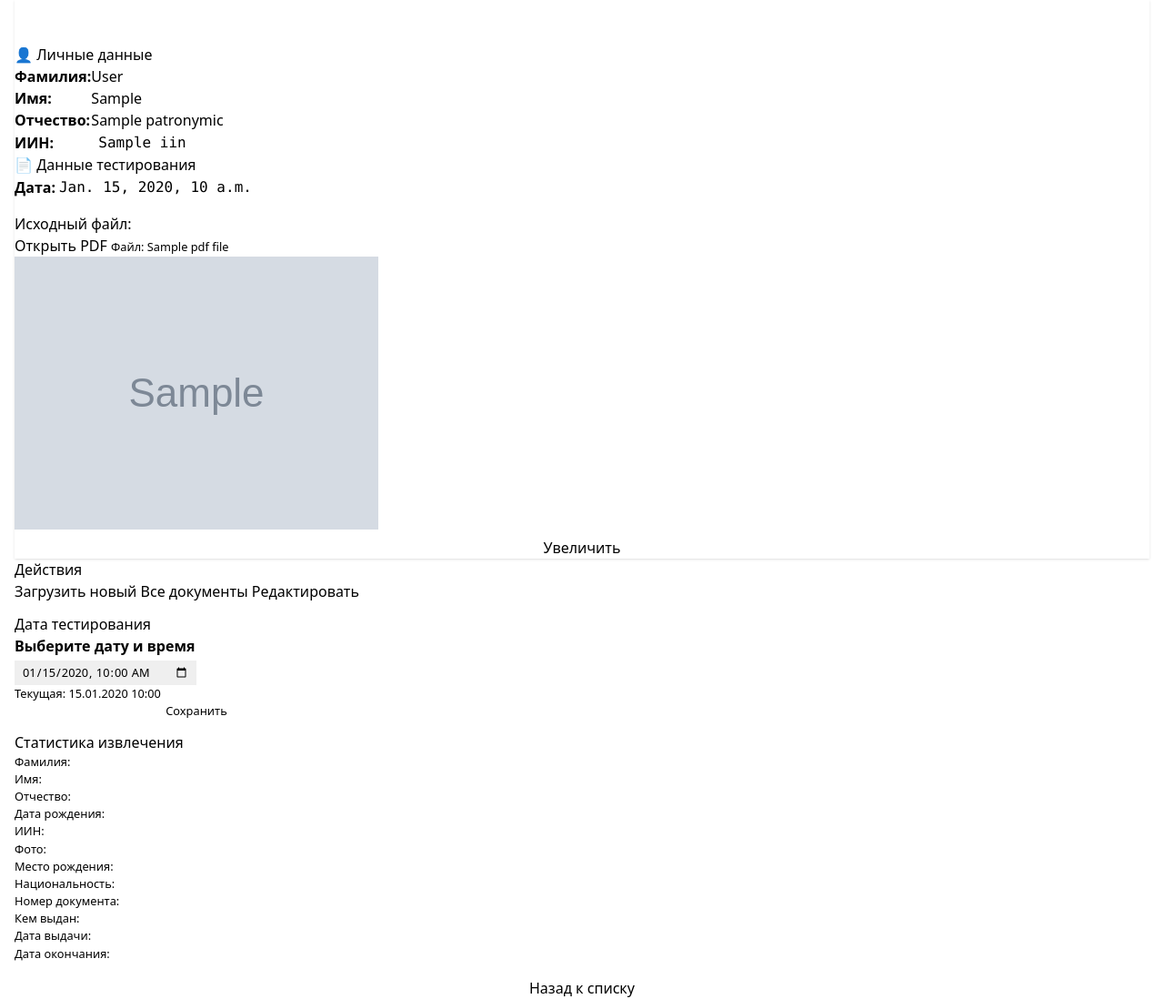
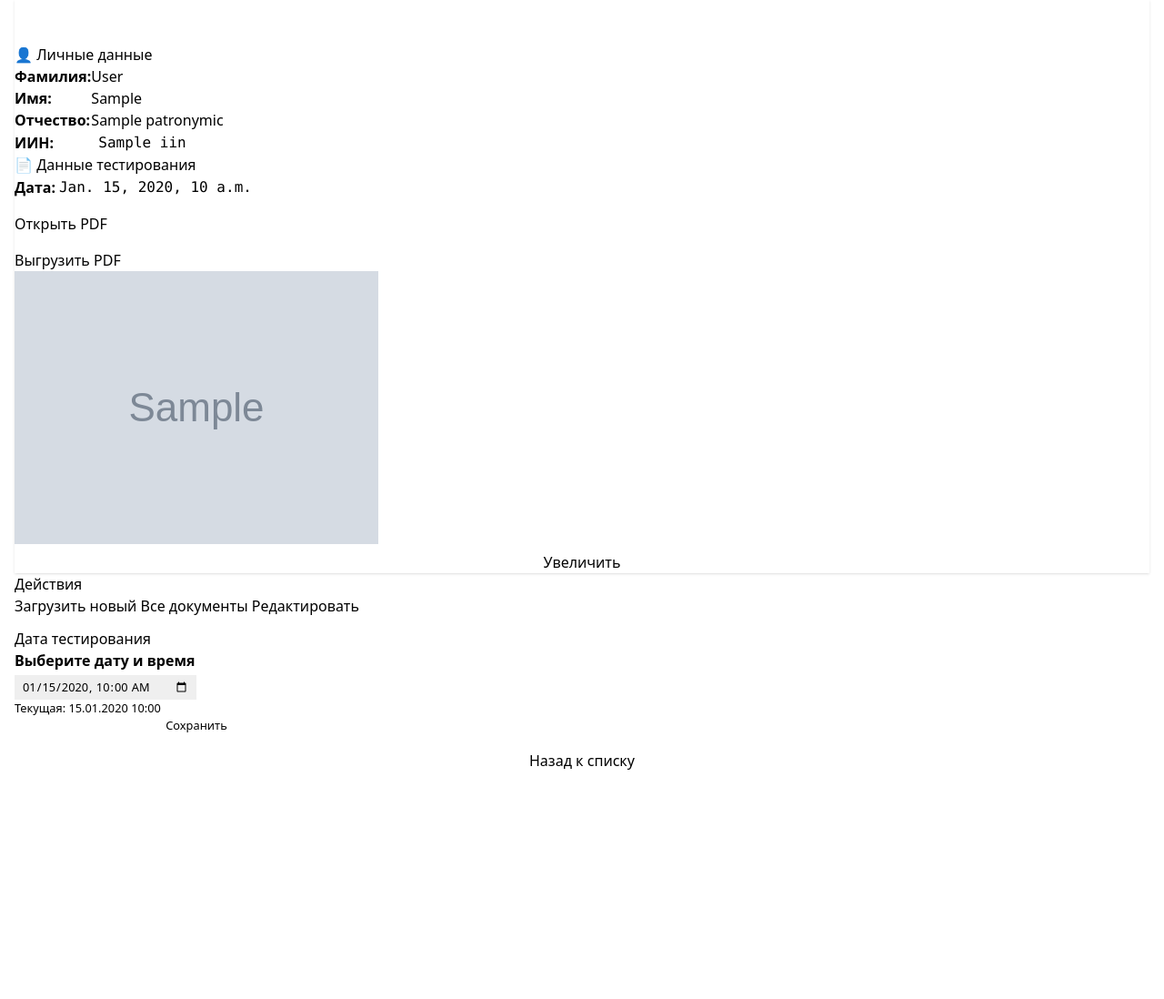
Before and after one commit to Zazh/pdf-documents-parser-kz, a Django app: template templates/documents/document_detail.html in a window 1280 px wide. Shown: the part 52-1150 px from the top of the page at 91% size. After the commit the page ends 898 px from the top, so only its background shows below. Run offline with Django 3.2, Linux system fonts and the light colour scheme; the template is opened without the code that fills it: most values are stand-ins (such as "Sample title", 1, 10 or a date in 2020); grey boxes marked "Sample" are stand-in pictures.

Commit message:
add: document card download member

```diff
--- a/documents/urls.py
+++ b/documents/urls.py
@@ -6,9 +6,8 @@ urlpatterns = [
     path('upload/', views.upload_document, name='upload_document'),
     path('documents/', views.document_list, name='document_list'),
     path('documents/<int:pk>/', views.document_detail, name='document_detail'),
-
     path('documents/<int:pk>/set_test_date/', views.set_test_date, name='set_test_date'),
-
+    path('documents/<int:pk>/export-pdf/', views.document_export_pdf, name='document_export_pdf'),
     path('calibrate/', views.coordinate_calibration, name='coordinate_calibration'),
     path('api/save-coordinates/', views.save_coordinates, name='save_coordinates'),
     path('api/get-coordinates/', views.get_coordinates, name='get_coordinates'),
--- a/requirements.txt
+++ b/requirements.txt
@@ -2,6 +2,7 @@ Django==5.2.5
 pdf2image==1.16.3
 Pillow==11.3.0
 pytesseract==0.3.10
+weasyprint>=62
 
 #poopler - sudo apt-get install poppler-utils
 #brew install tesseract tesseract-lang
--- a/templates/documents/document_detail.html
+++ b/templates/documents/document_detail.html
@@ -112,17 +112,22 @@
                             </div>
                         </div>
 
-                        {% if document.pdf_file %}
-                            <div class="mt-4">
-                                <h6>Исходный файл:</h6>
+                        <div class="row">
+                            {% if document.pdf_file %}
+                            <div class="mt-4 col-4">
                                 <a href="{{ document.pdf_file.url }}" target="_blank" class="btn btn-outline-secondary">
                                     <i class="bi bi-file-pdf"></i> Открыть PDF
                                 </a>
-                                <small class="text-muted d-block mt-2">
-                                    Файл: {{ document.pdf_file.name|cut:"pdfs/" }}
-                                </small>
                             </div>
-                        {% endif %}
+                            {% endif %}
+                            <div class="mt-4 col-4">
+                                <a href="{% url 'document_export_pdf' document.pk %}" class="btn btn-outline-success">
+                                  <i class="bi bi-filetype-pdf"></i> Выгрузить PDF
+                                </a>
+                            </div>
+                        </div>
+
+
 
                         <!-- Кнопка для показа отладочной информации -->
 <!--                        <div class="mt-4">-->
@@ -219,141 +224,141 @@
             </div>
         </div>
 
-        <div class="card mt-3">
-            <div class="card-header">
-                <h6 class="mb-0"><i class="bi bi-info-circle"></i> Статистика извлечения</h6>
-            </div>
-            <div class="card-body">
-                <small class="text-muted">
-                    <div class="row">
-                        <div class="col-6">
-                            <div class="d-flex justify-content-between">
-                                <span>Фамилия:</span>
-                                <span>
-                                    {% if document.last_name %}
-                                        <i class="bi bi-check-circle text-success"></i>
-                                    {% else %}
-                                        <i class="bi bi-x-circle text-danger"></i>
-                                    {% endif %}
-                                </span>
-                            </div>
-                            <div class="d-flex justify-content-between">
-                                <span>Имя:</span>
-                                <span>
-                                    {% if document.first_name %}
-                                        <i class="bi bi-check-circle text-success"></i>
-                                    {% else %}
-                                        <i class="bi bi-x-circle text-danger"></i>
-                                    {% endif %}
-                                </span>
-                            </div>
-                            <div class="d-flex justify-content-between">
-                                <span>Отчество:</span>
-                                <span>
-                                    {% if document.patronymic %}
-                                        <i class="bi bi-check-circle text-success"></i>
-                                    {% else %}
-                                        <i class="bi bi-x-circle text-danger"></i>
-                                    {% endif %}
-                                </span>
-                            </div>
-                            <div class="d-flex justify-content-between">
-                                <span>Дата рождения:</span>
-                                <span>
-                                    {% if document.birth_date %}
-                                        <i class="bi bi-check-circle text-success"></i>
-                                    {% else %}
-                                        <i class="bi bi-x-circle text-danger"></i>
-                                    {% endif %}
-                                </span>
-                            </div>
-                            <div class="d-flex justify-content-between">
-                                <span>ИИН:</span>
-                                <span>
-                                    {% if document.iin %}
-                                        <i class="bi bi-check-circle text-success"></i>
-                                    {% else %}
-                                        <i class="bi bi-x-circle text-danger"></i>
-                                    {% endif %}
-                                </span>
-                            </div>
-                            <div class="d-flex justify-content-between">
-                                <span>Фото:</span>
-                                <span>
-                                    {% if document.photo %}
-                                        <i class="bi bi-check-circle text-success"></i>
-                                    {% else %}
-                                        <i class="bi bi-x-circle text-danger"></i>
-                                    {% endif %}
-                                </span>
-                            </div>
-                        </div>
-                        <div class="col-6">
-                            <div class="d-flex justify-content-between">
-                                <span>Место рождения:</span>
-                                <span>
-                                    {% if document.birth_place %}
-                                        <i class="bi bi-check-circle text-success"></i>
-                                    {% else %}
-                                        <i class="bi bi-x-circle text-danger"></i>
-                                    {% endif %}
-                                </span>
-                            </div>
-                            <div class="d-flex justify-content-between">
-                                <span>Национальность:</span>
-                                <span>
-                                    {% if document.nationality %}
-                                        <i class="bi bi-check-circle text-success"></i>
-                                    {% else %}
-                                        <i class="bi bi-x-circle text-danger"></i>
-                                    {% endif %}
-                                </span>
-                            </div>
-                            <div class="d-flex justify-content-between">
-                                <span>Номер документа:</span>
-                                <span>
-                                    {% if document.document_number %}
-                                        <i class="bi bi-check-circle text-success"></i>
-                                    {% else %}
-                                        <i class="bi bi-x-circle text-danger"></i>
-                                    {% endif %}
-                                </span>
-                            </div>
-                            <div class="d-flex justify-content-between">
-                                <span>Кем выдан:</span>
-                                <span>
-                                    {% if document.issued_by %}
-                                        <i class="bi bi-check-circle text-success"></i>
-                                    {% else %}
-                                        <i class="bi bi-x-circle text-danger"></i>
-                                    {% endif %}
-                                </span>
-                            </div>
-                            <div class="d-flex justify-content-between">
-                                <span>Дата выдачи:</span>
-                                <span>
-                                    {% if document.issue_date %}
-                                        <i class="bi bi-check-circle text-success"></i>
-                                    {% else %}
-                                        <i class="bi bi-x-circle text-danger"></i>
-                                    {% endif %}
-                                </span>
-                            </div>
-                            <div class="d-flex justify-content-between">
-                                <span>Дата окончания:</span>
-                                <span>
-                                    {% if document.expiry_date %}
-                                        <i class="bi bi-check-circle text-success"></i>
-                                    {% else %}
-                                        <i class="bi bi-x-circle text-danger"></i>
-                                    {% endif %}
-                                </span>
-                            </div>
-                        </div>
-                    </div>
-                </small>
-            </div>
-        </div>
+<!--        <div class="card mt-3">-->
+<!--            <div class="card-header">-->
+<!--                <h6 class="mb-0"><i class="bi bi-info-circle"></i> Статистика извлечения</h6>-->
+<!--            </div>-->
+<!--            <div class="card-body">-->
+<!--                <small class="text-muted">-->
+<!--                    <div class="row">-->
+<!--                        <div class="col-6">-->
+<!--                            <div class="d-flex justify-content-between">-->
+<!--                                <span>Фамилия:</span>-->
+<!--                                <span>-->
+<!--                                    {% if document.last_name %}-->
+<!--                                        <i class="bi bi-check-circle text-success"></i>-->
+<!--                                    {% else %}-->
+<!--                                        <i class="bi bi-x-circle text-danger"></i>-->
+<!--                                    {% endif %}-->
+<!--                                </span>-->
+<!--                            </div>-->
+<!--                            <div class="d-flex justify-content-between">-->
+<!--                                <span>Имя:</span>-->
+<!--                                <span>-->
+<!--                                    {% if document.first_name %}-->
+<!--                                        <i class="bi bi-check-circle text-success"></i>-->
+<!--                                    {% else %}-->
+<!--                                        <i class="bi bi-x-circle text-danger"></i>-->
+<!--                                    {% endif %}-->
+<!--                                </span>-->
+<!--                            </div>-->
+<!--                            <div class="d-flex justify-content-between">-->
+<!--                                <span>Отчество:</span>-->
+<!--                                <span>-->
+<!--                                    {% if document.patronymic %}-->
+<!--                                        <i class="bi bi-check-circle text-success"></i>-->
+<!--                                    {% else %}-->
+<!--                                        <i class="bi bi-x-circle text-danger"></i>-->
+<!--                                    {% endif %}-->
+<!--                                </span>-->
+<!--                            </div>-->
+<!--                            <div class="d-flex justify-content-between">-->
+<!--                                <span>Дата рождения:</span>-->
+<!--                                <span>-->
+<!--                                    {% if document.birth_date %}-->
+<!--                                        <i class="bi bi-check-circle text-success"></i>-->
+<!--                                    {% else %}-->
+<!--                                        <i class="bi bi-x-circle text-danger"></i>-->
+<!--                                    {% endif %}-->
+<!--                                </span>-->
+<!--                            </div>-->
+<!--                            <div class="d-flex justify-content-between">-->
+<!--                                <span>ИИН:</span>-->
+<!--                                <span>-->
+<!--                                    {% if document.iin %}-->
+<!--                                        <i class="bi bi-check-circle text-success"></i>-->
+<!--                                    {% else %}-->
+<!--                                        <i class="bi bi-x-circle text-danger"></i>-->
+<!--                                    {% endif %}-->
+<!--                                </span>-->
+<!--                            </div>-->
+<!--                            <div class="d-flex justify-content-between">-->
+<!--                                <span>Фото:</span>-->
+<!--                                <span>-->
+<!--                                    {% if document.photo %}-->
+<!--                                        <i class="bi bi-check-circle text-success"></i>-->
+<!--                                    {% else %}-->
+<!--                                        <i class="bi bi-x-circle text-danger"></i>-->
+<!--                                    {% endif %}-->
+<!--                                </span>-->
+<!--                            </div>-->
+<!--                        </div>-->
+<!--                        <div class="col-6">-->
+<!--                            <div class="d-flex justify-content-between">-->
+<!--                                <span>Место рождения:</span>-->
+<!--                                <span>-->
+<!--                                    {% if document.birth_place %}-->
+<!--                                        <i class="bi bi-check-circle text-success"></i>-->
+<!--                                    {% else %}-->
+<!--                                        <i class="bi bi-x-circle text-danger"></i>-->
+<!--                                    {% endif %}-->
+<!--                                </span>-->
+<!--                            </div>-->
+<!--                            <div class="d-flex justify-content-between">-->
+<!--                                <span>Национальность:</span>-->
+<!--                                <span>-->
+<!--                                    {% if document.nationality %}-->
+<!--                                        <i class="bi bi-check-circle text-success"></i>-->
+<!--                                    {% else %}-->
+<!--                                        <i class="bi bi-x-circle text-danger"></i>-->
+<!--                                    {% endif %}-->
+<!--                                </span>-->
+<!--                            </div>-->
+<!--                            <div class="d-flex justify-content-between">-->
+<!--                                <span>Номер документа:</span>-->
+<!--                                <span>-->
+<!--                                    {% if document.document_number %}-->
+<!--                                        <i class="bi bi-check-circle text-success"></i>-->
+<!--                                    {% else %}-->
+<!--                                        <i class="bi bi-x-circle text-danger"></i>-->
+<!--                                    {% endif %}-->
+<!--                                </span>-->
+<!--                            </div>-->
+<!--                            <div class="d-flex justify-content-between">-->
+<!--                                <span>Кем выдан:</span>-->
+<!--                                <span>-->
+<!--                                    {% if document.issued_by %}-->
+<!--                                        <i class="bi bi-check-circle text-success"></i>-->
+<!--                                    {% else %}-->
+<!--                                        <i class="bi bi-x-circle text-danger"></i>-->
+<!--                                    {% endif %}-->
+<!--                                </span>-->
+<!--                            </div>-->
+<!--                            <div class="d-flex justify-content-between">-->
+<!--                                <span>Дата выдачи:</span>-->
+<!--                                <span>-->
+<!--                                    {% if document.issue_date %}-->
+<!--                                        <i class="bi bi-check-circle text-success"></i>-->
+<!--                                    {% else %}-->
+<!--                                        <i class="bi bi-x-circle text-danger"></i>-->
+<!--                                    {% endif %}-->
+<!--                                </span>-->
+<!--                            </div>-->
+<!--                            <div class="d-flex justify-content-between">-->
+<!--                                <span>Дата окончания:</span>-->
+<!--                                <span>-->
+<!--                                    {% if document.expiry_date %}-->
+<!--                                        <i class="bi bi-check-circle text-success"></i>-->
+<!--                                    {% else %}-->
+<!--                                        <i class="bi bi-x-circle text-danger"></i>-->
+<!--                                    {% endif %}-->
+<!--                                </span>-->
+<!--                            </div>-->
+<!--                        </div>-->
+<!--                    </div>-->
+<!--                </small>-->
+<!--            </div>-->
+<!--        </div>-->
     </div>
 </div>
 
```
Also changed, not shown: documents/views.py (+95 -3 lines), templates/documents/participant_pdf.html (added, +185 -0 lines), static/fonts/HelveticaNeue-Bold.otf (added), static/fonts/HelveticaNeue-Roman.otf (added), static/img/alarm-svgrepo-com.svg (added), static/img/date-svgrepo-com.svg (added), 2 other files.
